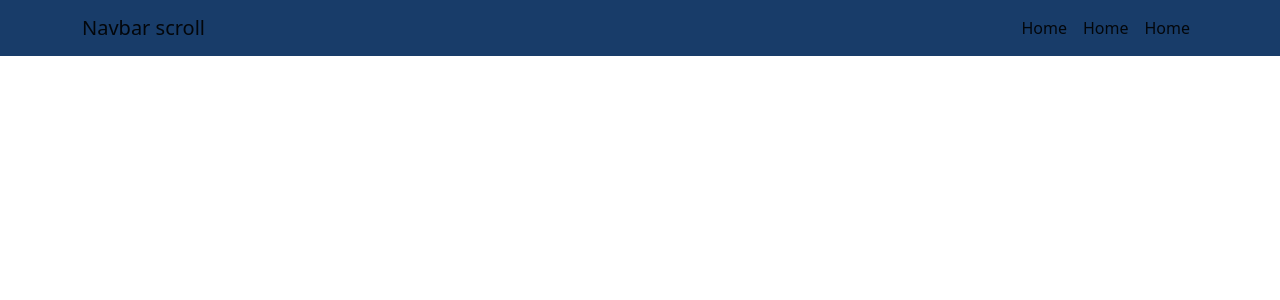
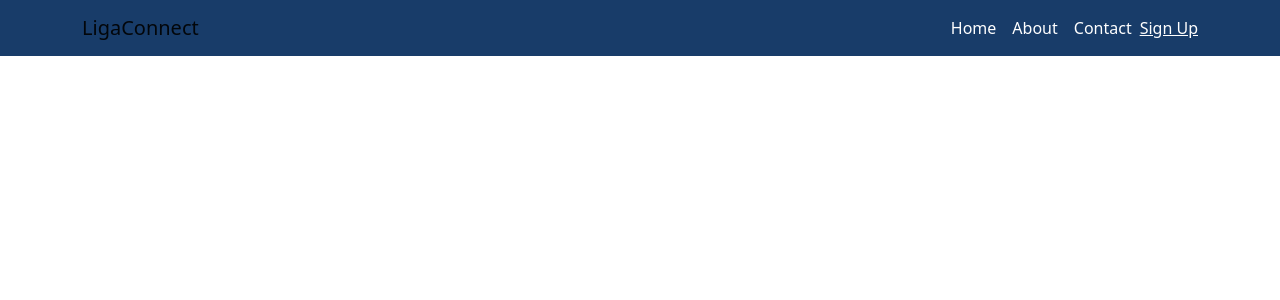
Before and after one commit to fobiero/ligaConnect, a Django app: page / in a window 1280 px wide. Shown: the top 300 px of the page. Run offline with Django 3.2, Linux system fonts and the light colour scheme; some libraries are stand-ins or nearby versions.

Commit message:
navbar build

```diff
--- a/home/static/css/custom.css
+++ b/home/static/css/custom.css
@@ -10,3 +10,23 @@
 .bg-light {
     background-color: var(--nav-color) !important;
 }
+
+.navbar-nav {
+    align-items: center;
+}
+
+.nav-link {
+    display: block;
+    padding: var(--bs-nav-link-padding-y) var(--bs-nav-link-padding-x);
+    font-size: var(--bs-nav-link-font-size);
+    font-weight: var(--bs-nav-link-font-weight);
+    color: #fff;
+    text-decoration: none;
+    transition: color .15s ease-in-out,background-color .15s ease-in-out,border-color .15s ease-in-out;
+}
+
+.sign-up {
+    color: #fff;
+    margin-top: 5px;
+
+}
--- a/home/templates/_navbar.html
+++ b/home/templates/_navbar.html
@@ -1,7 +1,7 @@
 
 <nav class="navbar navbar-expand-lg bg-light">
     <div class="container">
-      <a class="navbar-brand" href="#">Navbar scroll</a>
+      <a class="navbar-brand" href="#">LigaConnect</a>
       <button class="navbar-toggler" type="button" data-bs-toggle="collapse" data-bs-target="#navbarScroll" aria-controls="navbarScroll" aria-expanded="false" aria-label="Toggle navigation">
         <span class="navbar-toggler-icon"></span>
       </button>
@@ -12,14 +12,15 @@
         <form class="d-flex" >
           <ul class="navbar-nav">
               <li class="nav-item">
-                <a class="nav-link active" aria-current="page" href="#">Home</a>
+                <a class="nav-link" aria-current="page" href="#">Home</a>
               </li>
               <li class="nav-item">
-                <a class="nav-link active" aria-current="page" href="#">Home</a>
+                <a class="nav-link" aria-current="page" href="#">About</a>
               </li>
               <li class="nav-item">
-                <a class="nav-link active" aria-current="page" href="#">Home</a>
+                <a class="nav-link" aria-current="page" href="#">Contact</a>
               </li>
+              <li><a href="" class="sign-up">Sign Up</a></li>
           </ul>
         </form>
       </div>
```
